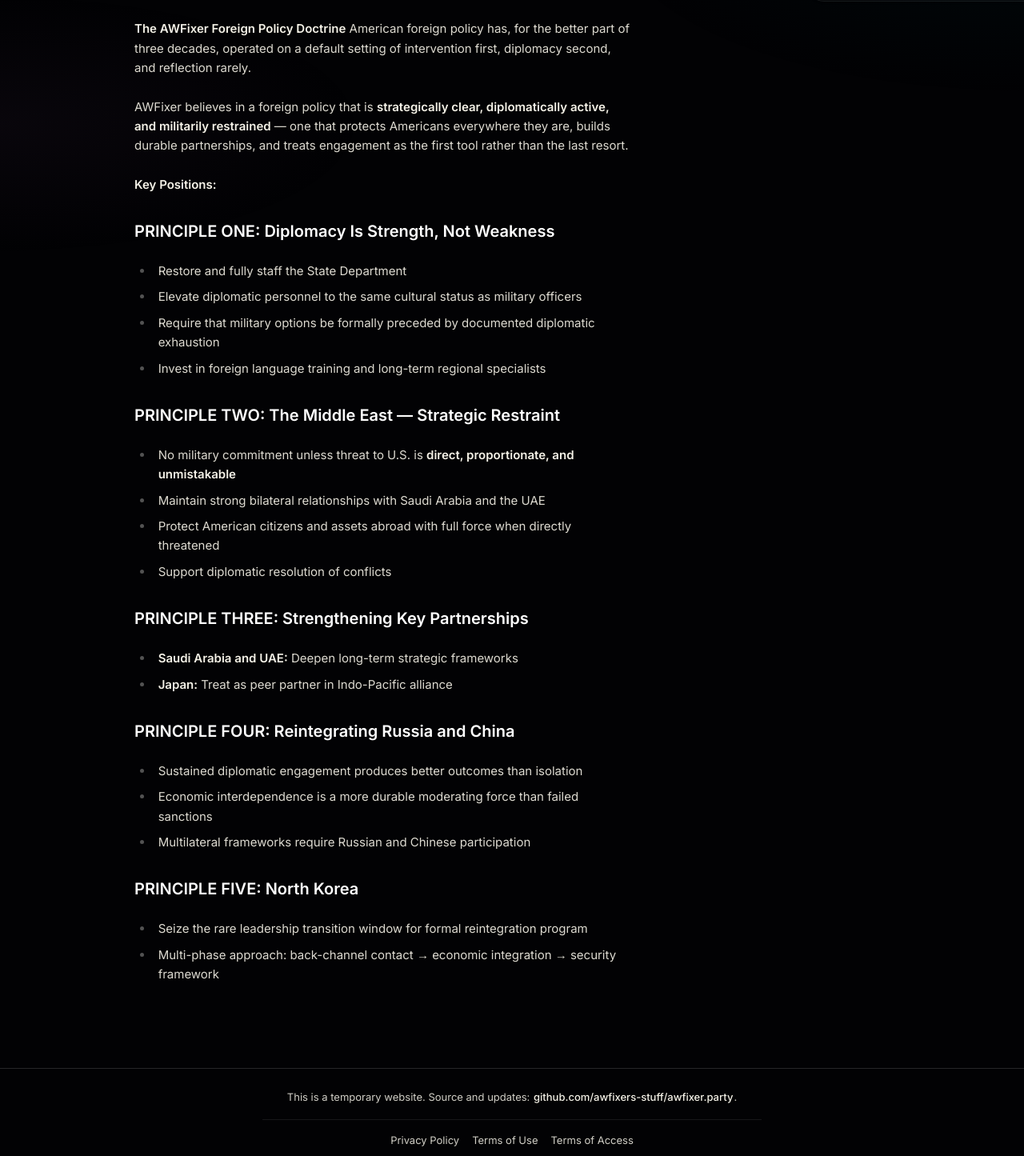
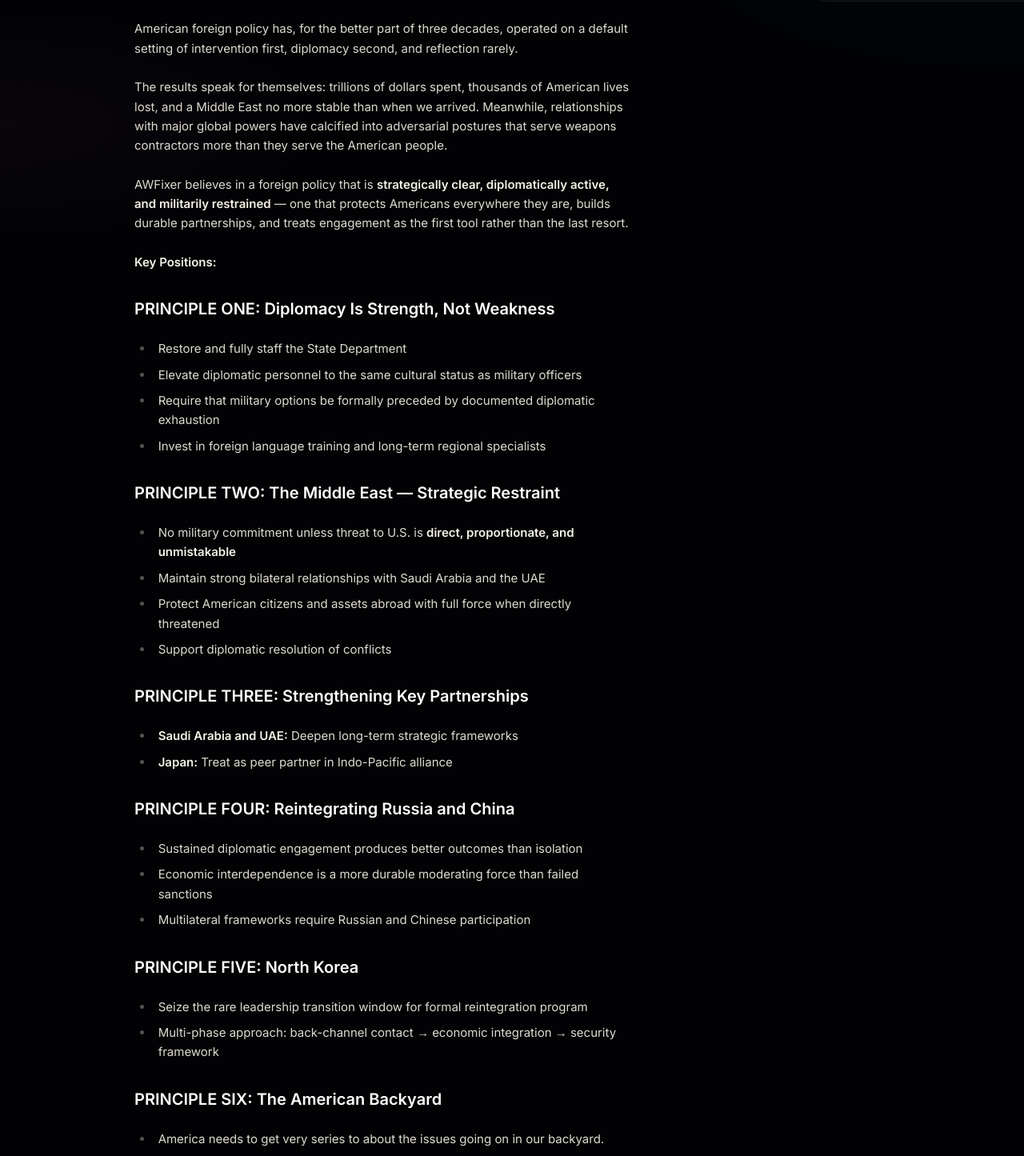
Before and after one commit to awfixers-stuff/tmp.awfixer.party, a Next.js app: page /policy/foreign-policy in a window 1280 px wide. Shown: the part 485-1930 px from the top of the page at 80% size. Built offline with nearby package versions, Linux system fonts and the light colour scheme.

Commit message:
feat: update tmpsite

```diff
--- a/app/policy/foreign-policy/foreign-policy.mdx
+++ b/app/policy/foreign-policy/foreign-policy.mdx
@@ -1,9 +1,10 @@
 ## Foreign Policy — Principled Engagement Over Perpetual Intervention
 
-**PILLAR FOUR: Foreign Policy**
+**The AWFixer Foreign Policy Doctrine**
 
-**The AWFixer Foreign Policy Doctrine**
 American foreign policy has, for the better part of three decades, operated on a default setting of intervention first, diplomacy second, and reflection rarely.
+
+The results speak for themselves: trillions of dollars spent, thousands of American lives lost, and a Middle East no more stable than when we arrived. Meanwhile, relationships with major global powers have calcified into adversarial postures that serve weapons contractors more than they serve the American people.
 
 AWFixer believes in a foreign policy that is **strategically clear, diplomatically active, and militarily restrained** — one that protects Americans everywhere they are, builds durable partnerships, and treats engagement as the first tool rather than the last resort.
 
@@ -33,3 +34,9 @@ AWFixer believes in a foreign policy that is **strategically clear, diplomatical
 ### PRINCIPLE FIVE: North Korea
 - Seize the rare leadership transition window for formal reintegration program
 - Multi-phase approach: back-channel contact → economic integration → security framework
+
+### PRINCIPLE SIX: The American Backyard
+- America needs to get very series to about the issues going on in our backyard.
+- for many years we have let issues in our backyard go unchecked, which has cost us American lives by proxy. it was not until the first Trump Administration that even an attempt was made to deal with issues going on in our backyard.
+- We would like to clarify that one of the major driving factors of Crimes committed against illegal immigrants in our country has to do with exploitation of other illegal immigrants in our country and their counterparts in our backyard. AWFixer has taken notice of this and we will turn our attention on our backyard in a renewed mannor under AWFixer Political Party Administrations
+- We do not plan on invading Mexico or Candida or other South American Countries, though we do plan on putting pressure on the narco-states and related cartels that do as much damage to their host countries as they do to ours to begin to repair this issue without having to resort to interventionism.
```
Also changed, not shown: app/content/foreign-policy.md (renamed from app/content/3.md).
